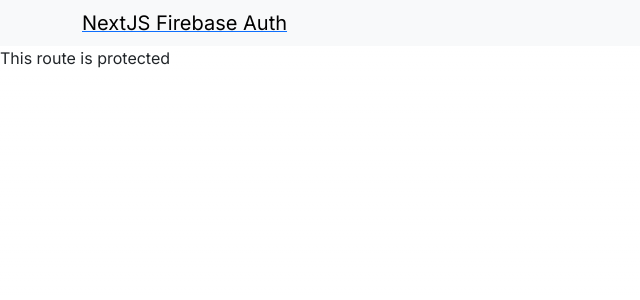
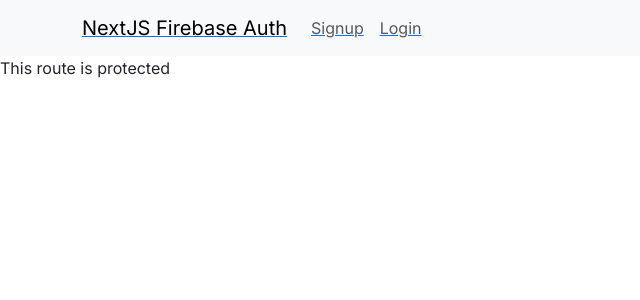
Before and after one commit to chengkuanz/studentportal, a Next.js app: page /dashboard in a window 1280 px wide. Shown: the top 300 px of the page, without its empty margins (0-640 px from the left). Built offline with nearby package versions, Linux system fonts and the light colour scheme.

Commit message:
Revert "Update navbar.tsx"
This reverts commit 4279d6e203de94b7568f99038f210d18dc1ad2cd.

```diff
--- a/app/components/navbar.tsx
+++ b/app/components/navbar.tsx
@@ -1,5 +1,5 @@
 "use client"; // This is a client component
-import React, { useEffect, useState } from 'react';
+import React from 'react'
 import { Container, Nav, Navbar } from 'react-bootstrap'
 import Link from 'next/link'
 //import { useAuth } from '../context/AuthContext'
@@ -8,7 +8,6 @@
 const NavbarComp = () => {
  // const { user, logout } = useAuth()
   //const router = useRouter()
-    const [isClient, setIsClient] = useState(false);
 
   return (
       <Navbar bg="light" expand="lg">
@@ -20,7 +19,6 @@
           <Navbar.Collapse id="basic-navbar-nav">
             <Nav className="me-auto">
 
-                {isClient && (
                   <>
                     <Link href="/signup" passHref>
                       <Nav.Link>Signup</Nav.Link>
@@ -29,7 +27,7 @@
                       <Nav.Link>Login</Nav.Link>
                     </Link>
                   </>
-                )}
+
             </Nav>
           </Navbar.Collapse>
         </Container>
```
Lines whose indentation alone changed are shown as unchanged.
